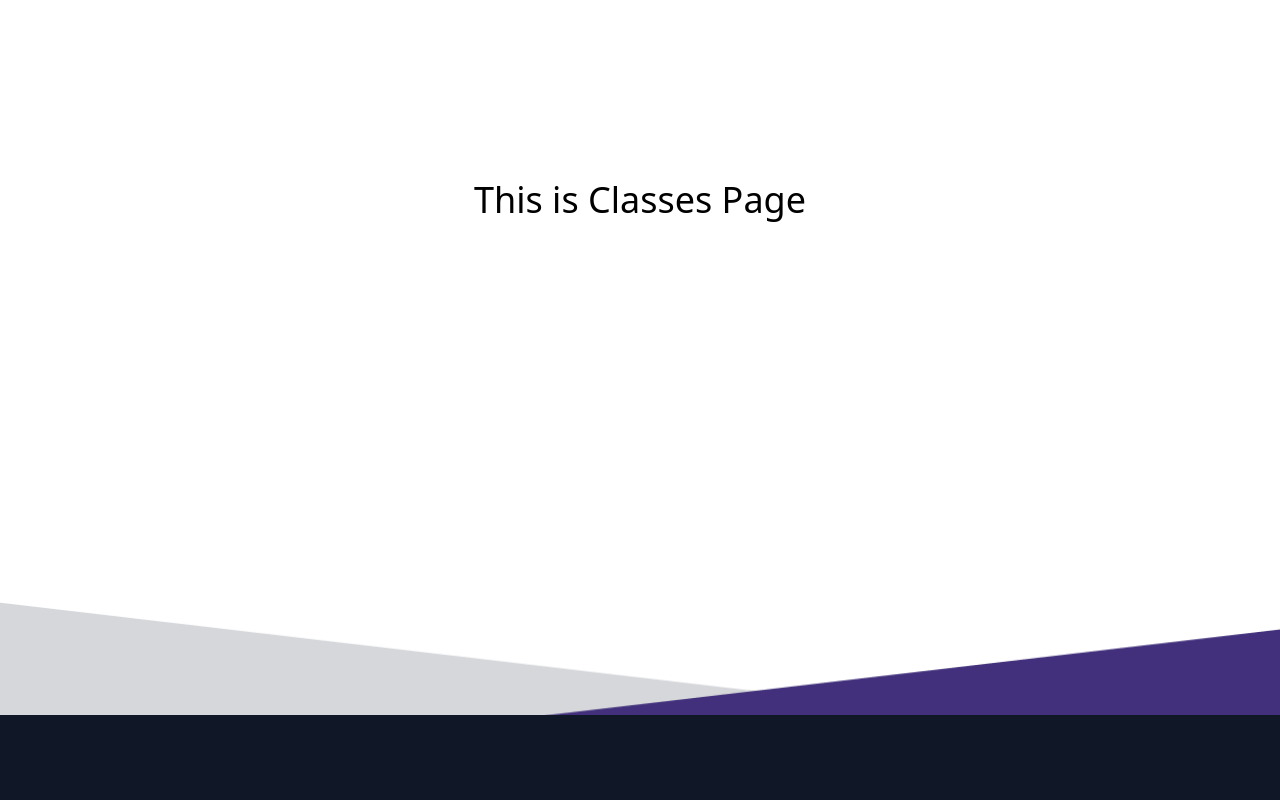
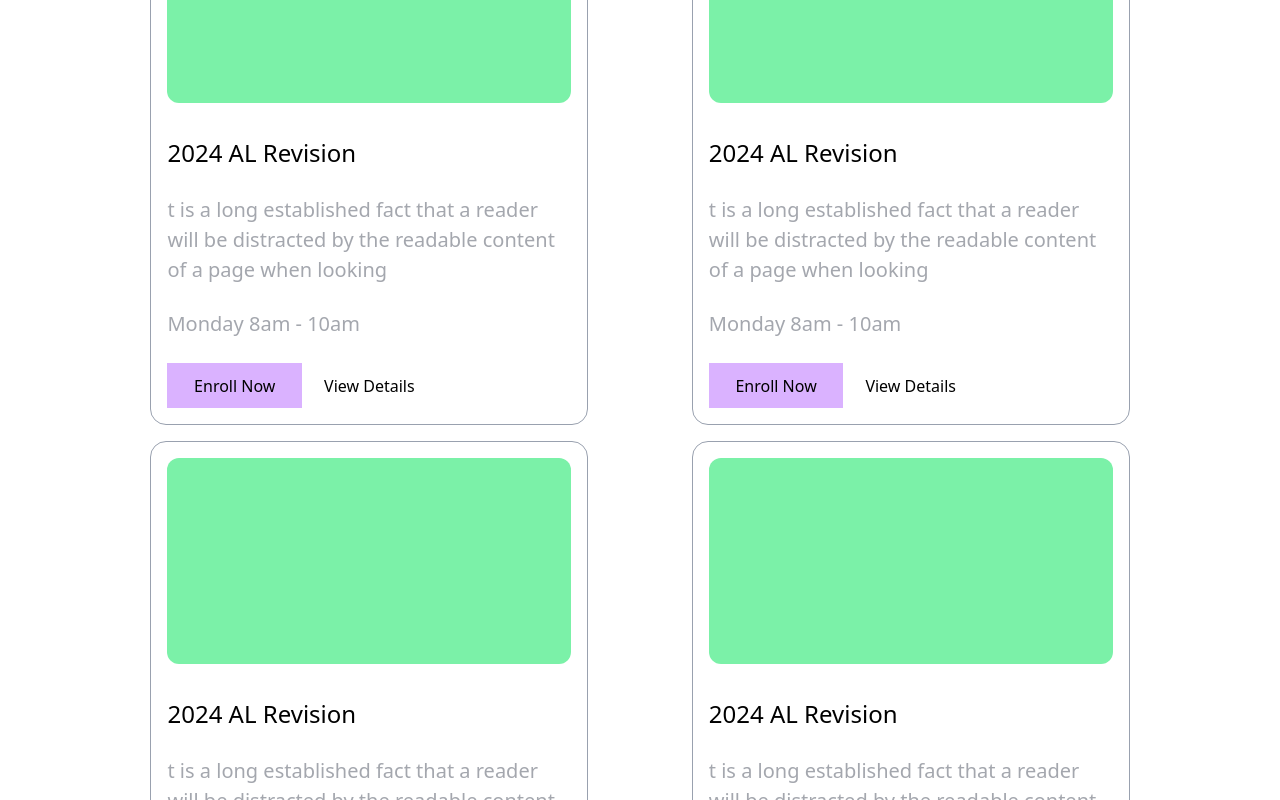
Before and after one commit to gomes-milindu/Combined_Mathematics_Frontend, a React (Vite) app: page /classes in a window 1280 px wide. Shown: the part 1000-1800 px from the top of the page. Built offline with nearby package versions, Linux system fonts and the light colour scheme.

Commit message:
create class cards

```diff
--- /dev/null
+++ b/src/components/ClassesPage/ClassCard.jsx
@@ -0,0 +1,21 @@
+function ClassCard(){
+    return(
+        <>
+            <div className="w-10/12 h-full bg-white border border-gray-400 p-4 flex flex-col justify-center items-start gap-8 rounded-2xl">
+                <div className="w-full h-[206px] bg-green-300 rounded-xl" ></div>
+                <div className="w-full flex flex-col gap-6">
+                    <div className="text-[1.5rem]">2024 AL Revision</div>
+                    <div className="text-[1.25rem] text-[#A4A7AE]">t is a long established fact that a reader will be
+                        distracted by the readable content of a page when looking</div>
+                    <div className="text-[1.25rem] text-[#A4A7AE]">Monday 8am - 10am</div>
+                    <div className="w-8/12 flex flex-row h-[45px]">
+                        <button className="w-8/6 bg-purple-300 text-[1rem]">Enroll Now</button>
+                        <button className="w-8/6 text-[1rem]">View Details</button>
+                    </div>
+                </div>
+            </div>
+        </>
+    )
+}
+
+export default ClassCard
--- a/src/pages/Classes.jsx
+++ b/src/pages/Classes.jsx
@@ -1,6 +1,8 @@
+import ClassCard from "../components/ClassesPage/ClassCard"
 import Footer from "../components/Footer"
 import Header from "../components/Header"
 import NavBar from "../components/NavBar"
+import ClassCardSection from "../sections/ClassPage/ClassCardSection"
 
 function Classes(){
     return(
@@ -8,8 +10,8 @@ function Classes(){
             <Header />
             <NavBar />
 
-            <div className="w-full h-[800px] flex justify-center items-center text-4xl">
-                <h1>This is Classes Page</h1>
+            <div className="w-full flex justify-center items-center mt-20">
+                <ClassCardSection />
             </div>
             <Footer />
         </>
--- /dev/null
+++ b/src/sections/ClassPage/ClassCardSection.jsx
@@ -0,0 +1,20 @@
+import ClassCard from "../../components/ClassesPage/ClassCard";
+
+function ClassCardSection() {
+  return (
+    <>
+      <div className="w-10/12 h-full flex justify-center items-center">
+        <div className="w-12/10 grid grid-cols-2 gap-4 place-items-center">
+          <ClassCard />
+          <ClassCard />
+          <ClassCard />
+          <ClassCard />
+          <ClassCard />
+          <ClassCard />
+        </div>
+      </div>
+    </>
+  );
+}
+
+export default ClassCardSection;
```
